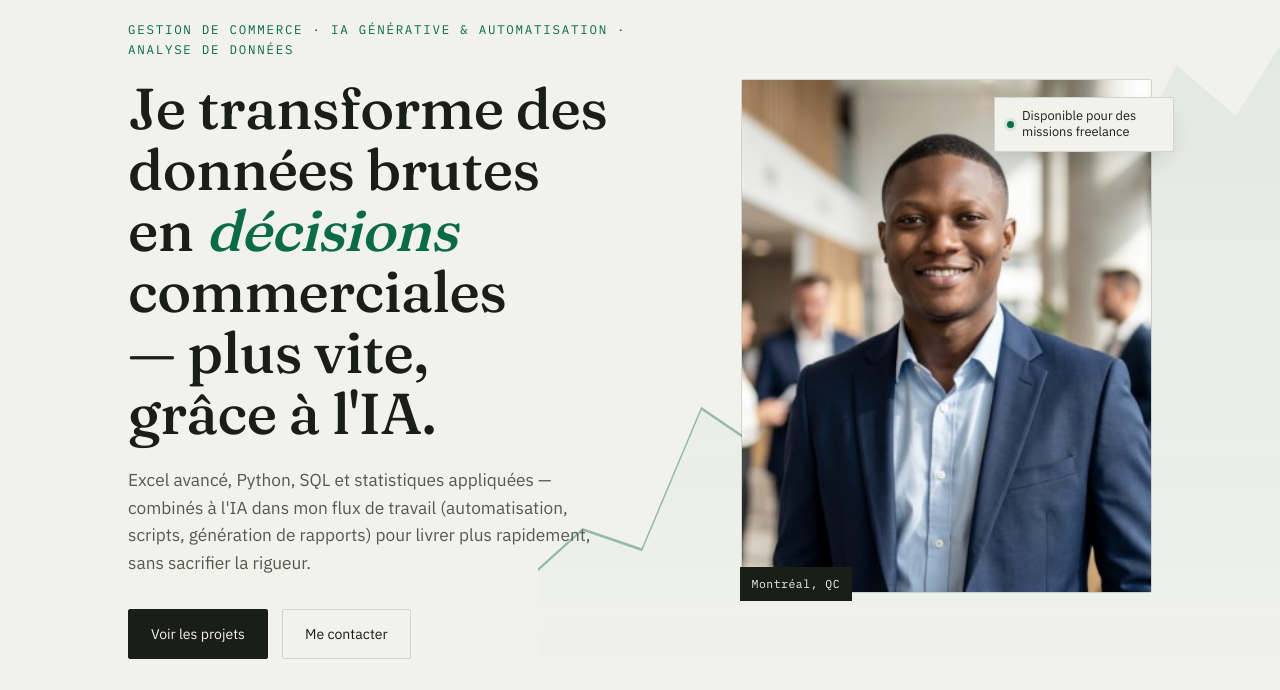
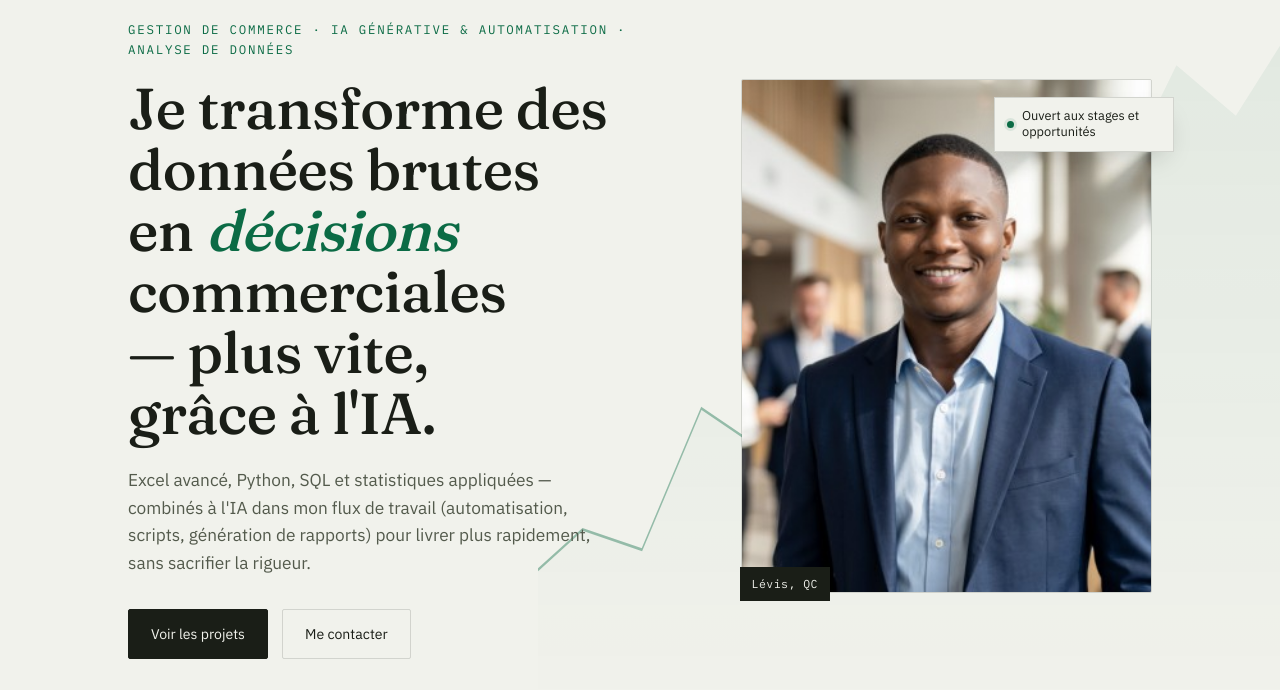
Before and after one commit to Issa0900/Issa-Ouedraogo, a Jekyll site: the page index.html, which Jekyll copies as it is, in a window 1280 px wide and 1400 px high. Shown: the part 136-826 px from the top of the window. Built offline with Jekyll 4.4.1, drawn with Linux system fonts in a browser that asks for light colours; some of the changed text lies outside the part shown.

Commit message:
Corriger la nav mobile qui chevauchait le logo, retirer la mention freelance et fixer la localisation (Lévis)

```diff
--- a/assets/css/site.css
+++ b/assets/css/site.css
@@ -68,6 +68,15 @@
 nav.links a:hover{ color:var(--accent); }
 nav.links a.back{
   text-transform:none; letter-spacing:0; font-size:0.88rem;
+}
+
+@media (max-width: 640px){
+  .nav-row{
+    flex-direction:column; align-items:flex-start; gap:10px;
+    padding:14px 20px;
+  }
+  nav.links{ gap:16px; flex-wrap:wrap; }
+  nav.links a{ font-size:0.78rem; }
 }
 
 /* ---------- Buttons ---------- */
--- a/index.html
+++ b/index.html
@@ -235,8 +235,8 @@
       </div>
       <div class="portrait-frame" id="portrait">
         <img class="photo" src="assets/photo-profil.jpg" alt="Portrait d'Issa Ouedraogo" />
-        <span class="portrait-tag mono">Montréal, QC</span>
-        <div class="avail-badge"><span class="avail-dot"></span>Disponible pour des missions freelance</div>
+        <span class="portrait-tag mono">Lévis, QC</span>
+        <div class="avail-badge"><span class="avail-dot"></span>Ouvert aux stages et opportunités</div>
       </div>
     </div>
   </section>
@@ -264,7 +264,7 @@
         <div data-reveal>
           <p>Je vais plus loin en intégrant l'<strong>IA à mon flux de travail</strong> : automatisation de tâches répétitives, génération assistée de scripts Python, structuration de rapports par prompts. L'objectif est concret — réduire les délais de production pour concentrer le temps sur l'interprétation et la recommandation, là où se trouve la vraie valeur ajoutée pour l'entreprise.</p>
           <p>Chaque projet du portfolio est documenté dans un README dédié, avec le contexte métier qui justifie chaque choix d'analyse.</p>
-          <div class="status-line">Je recherche activement des <strong>missions freelance</strong> en analyse de données.</div>
+          <div class="status-line">Je recherche activement un <strong>stage en analyse de données</strong>.</div>
         </div>
       </div>
     </div>
@@ -377,7 +377,7 @@
       </div>
       <div class="foot-meta wrap" style="padding-left:0;padding-right:0;">
         <span>Issa Ouedraogo — Portfolio Data Analyst</span>
-        <span>Montréal, Québec</span>
+        <span>Lévis, Québec</span>
       </div>
     </div>
   </footer>
```
Also changed, not shown: README.md.
